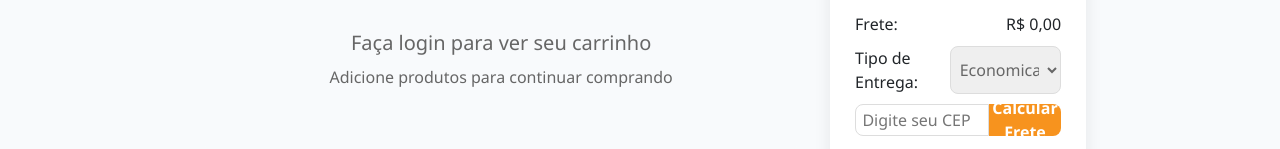
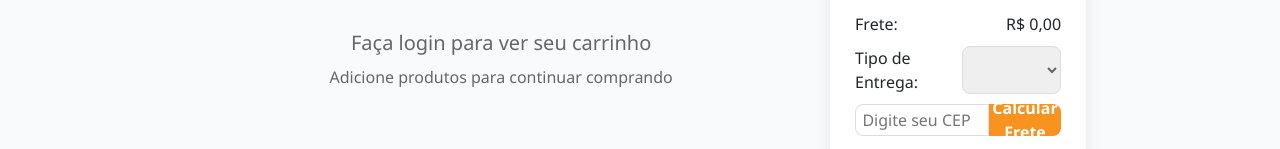
Before and after one commit to gpc186/omega-industrial, a website with bundled scripts: page src/public/html/cart.html in a window 1280 px wide. Shown: the part 337-486 px from the top of the page. Built offline with nearby package versions, Linux system fonts and the light colour scheme.

Commit message:
Começando a integrar sistema de frete com o carrinho

```diff
--- a/src/public/html/cart.html
+++ b/src/public/html/cart.html
@@ -65,12 +65,9 @@
                         <span>Frete:</span>
                         <span id="frete">R$ 0,00</span>
                     </div>
-                    <div class="frete-row" id="freteOpcoes">
+                    <div class="frete-row">
                         <span>Tipo de Entrega: </span>
-                        <select class="tipo-frete" id="tiposFrete" class="hidden-select">
-                            <option value="Economica">Economica - R$100</option>
-                            <option value="Normal">Normal - R$150</option>
-                            <option value="Expressa">Expressa - R$200</option>
+                        <select class="tipo-frete" id="freteOpcoes" class="hidden-select">
                         </select>
                     </div>
                     <div style="display: flex; justify-content: space-between; width: 100%;">
```
Also changed, not shown: src/public/js/cart.js (+0 -7 lines).
